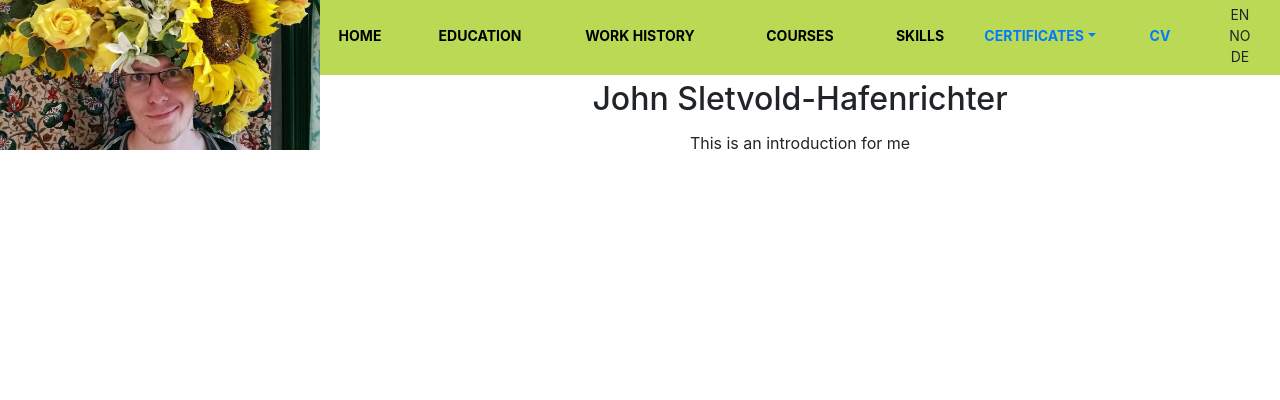
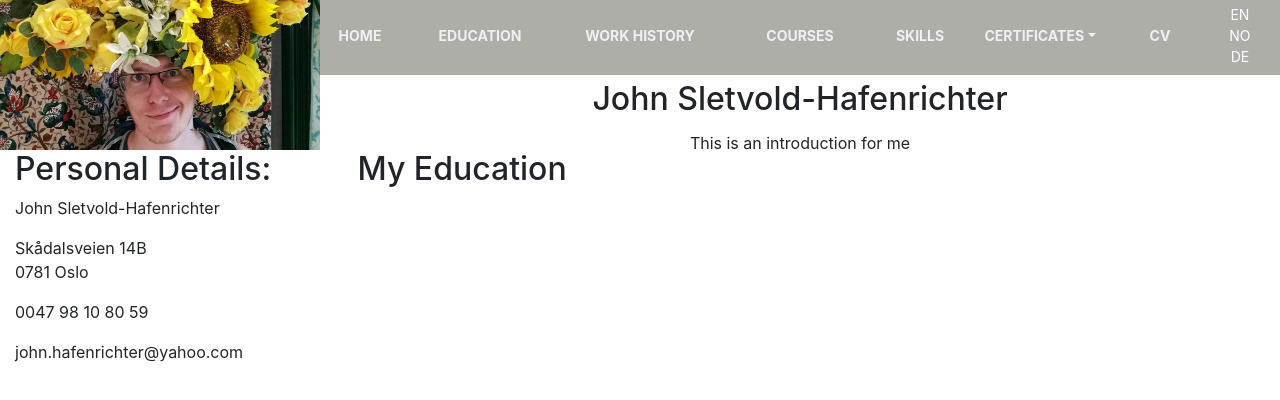
Before and after one commit to johnsletvoldhafenrichter/milestone-project-1, a plain HTML site: page index.html in a window 1280 px wide. Drawn offline with nearby package versions, Linux system fonts and the light colour scheme.

Commit message:
almost done with nav, added hover.css and started main

```diff
--- a/assets/css/style.css
+++ b/assets/css/style.css
@@ -1,7 +1,7 @@
 /* --------------------------------- Colors ------------------- */
 
-.bg-green {
-    background-color: #bada55;
+.bg-ivory {
+    background-color: #AEAEA8;
 }
 
 
@@ -33,8 +33,11 @@ header {
 
 }
 
-.navbar-nav {
-
+.navbar-nav li a {
+    color: #f0f0f0;
+    text-decoration: none;
+    width: 100%;
+    height: 75px;
 }
 
 .list-inline-item:not(:last-child) {
@@ -60,10 +63,11 @@ header {
 }
 
 .dropdownmenulink {
-    color: #000000;
+    font-size: 14px;
 }
 
 .languagemenu {
+    color: #fff;
     font-size: 14px;
     height: 75px;
     padding-top: 4px;
@@ -75,7 +79,7 @@ header {
 }
 
 .nav-item-language-pages {
-    background-color: #bada55;
+
 }
 
 .name {
@@ -88,6 +92,11 @@ header {
 }
 
 /* --------------------------------- style fixing ------------------- */
+main {
+    margin-top: 150px;
+}
+
+/* --------------------------------- style fixing ------------------- */
 
 .padding-margin-none {
     padding: 0;
@@ -97,3 +106,9 @@ header {
 .font-none {
     font-size: 0px;
 }
+
+/* --------------------------------- hover.css ------------------- */
+
+.hvr-rectangle-out:before {
+    background: #8B8B83;
+}
--- a/index.html
+++ b/index.html
@@ -10,6 +10,8 @@
         integrity="sha384-ggOyR0iXCbMQv3Xipma34MD+dH/1fQ784/j6cY/iJTQUOhcWr7x9JvoRxT2MZw1T" crossorigin="anonymous">
     <link href="https://stackpath.bootstrapcdn.com/font-awesome/4.7.0/css/font-awesome.min.css" rel="stylesheet"
         integrity="sha384-wvfXpqpZZVQGK6TAh5PVlGOfQNHSoD2xbE+QkPxCAFlNEevoEH3Sl0sibVcOQVnN" crossorigin="anonymous">
+    <link rel="stylesheet" href="https://cdnjs.cloudflare.com/ajax/libs/hover.css/2.3.1/css/hover-min.css"
+        type="text/css">
     <link rel="stylesheet" href="assets/css/style.css" type="text/css">
 
 </head>
@@ -25,34 +27,36 @@
                     </div>
                 </div>
                 <div class="col-9 ">
-                    <ul class="d-none d-md-block col-md-12 navbar-nav list-inline padding-margin-none font-none">
-                        <li class="col-1 list-inline-item nav-item bg-green"><a class="nav-item-link"
-                                href="#"><span>Home</span></a></li>
-                        <li class="col-2 list-inline-item nav-item bg-green"><a class="nav-item-link"
-                                href="#"><span>Education</span></a>
+                    <ul
+                        class="d-none d-md-block col-md-12 navbar-nav list-inline padding-margin-none font-none bg-ivory">
+                        <li class="col-1 list-inline-item nav-item bg-ivory hvr-rectangle-out"><a class="nav-item-link"
+                                href="index.html"><span>Home</span></a></li>
+                        <li class="col-2 list-inline-item nav-item bg-ivory hvr-rectangle-out"><a class="nav-item-link"
+                                href="#myeducation"><span>Education</span></a>
                         </li>
-                        <li class="col-2 list-inline-item nav-item bg-green"><a class="nav-item-link"
+                        <li class="col-2 list-inline-item nav-item bg-ivory hvr-rectangle-out"><a class="nav-item-link"
                                 href="#"><span>Work history</span></a></li>
-                        <li class="col-2 list-inline-item nav-item bg-green"><a class="nav-item-link"
+                        <li class="col-2 list-inline-item nav-item bg-ivory hvr-rectangle-out"><a class="nav-item-link"
                                 href="#"><span>Courses</span></a>
                         </li>
-                        <li class="col-1 list-inline-item nav-item bg-green"><a class="nav-item-link"
+                        <li class="col-1 list-inline-item nav-item bg-ivory hvr-rectangle-out"><a class="nav-item-link"
                                 href="#"><span>Skills</span></a></li>
-                        <li class="col-2 list-inline-item nav-item bg-green dropdown">
+                        <li class="col-2 list-inline-item nav-item bg-ivory hvr-rectangle-out dropdown">
                             <a class="dropdown-toggle" data-toggle="dropdown" href="#"><span>Certificates</span><span
                                     class="caret"></span></a>
-                            <ul class="nav-item dropdown-menu">
+                            <ul class="dropdown-menu">
                                 <li><a href="#" class="dropdownmenulink">Certificate 1</a></li>
                                 <li><a href="#" class="dropdownmenulink">Certificate 2</a></li>
                                 <li><a href="#" class="dropdownmenulink">Certificate 3</a></li>
                             </ul>
                         </li>
-                        <li class="col-1 list-inline-item nav-item bg-green"><a href="#" target="_blank">CV</a></li>
-                        <li class="col-1 list-inline-item languagemenu bg-green">
-                            <ul class="languages padding-margin-none">
-                                <li class="nav-item-language">EN</li>
-                                <li class="nav-item-language">NO</li>
-                                <li class="nav-item-language">DE</li>
+                        <li class="col-1 list-inline-item nav-item bg-ivory hvr-rectangle-out"><a href="#"
+                                target="_blank">CV</a></li>
+                        <li class="col-1 list-inline-item languagemenu bg-ivory">
+                            <ul class="languages padding-margin-none ">
+                                <li class="nav-item-language bg-ivory">EN</li>
+                                <li class="nav-item-language bg-ivory">NO</li>
+                                <li class="nav-item-language bg-ivory">DE</li>
                             </ul>
                         </li>
                     </ul>
@@ -66,15 +70,41 @@
                     </div>
 
                 </div>
+            </div>
+        </nav>
+    </header>
 
+    <!-- -----/navbar---- -->
+
+    <main class="container-fluid padding-margin-none" style="margin-top: 150px;">
+        <div class="row">
+            <div class="col-3">
+                <div class="col">
+                    <h2 class="personal-details">Personal Details:</h2>
+                </div>
+                <div class="col personal-name">
+                    <p>John Sletvold-Hafenrichter</p>
+                </div>
+                <div class="col personal-address">
+                    <p>Skådalsveien 14B</br>
+                    0781 Oslo</p>
+                </div>
+                <div class="col personal-phone">
+                    <p>0047 98 10 80 59</p>
+                </div>
+                <div class="col personal-email">
+                    <p>john.hafenrichter@yahoo.com</p>
+                </div>
 
             </div>
-
-    </header>
-
-
-    </nav>
-    <!-- -----/navbar---- -->
+            <div class="col-9">
+                <div class="col">
+                    <i class="d-sm-none d-md-block col-md-2 fas fa-book-open"></i>
+                    <h2 class="col-12 col-md-10" id="myeducation" >My Education</h2>
+                </div>
+            </div>
+        </div>
+    </main>
 
 
 
```
Lines whose indentation alone changed are shown as unchanged.
